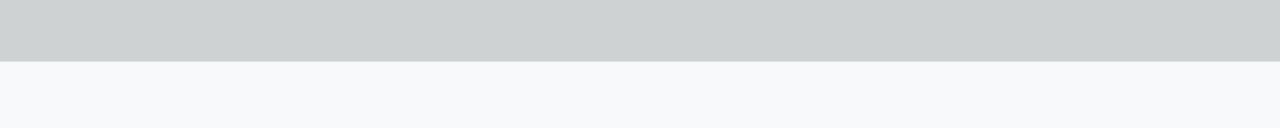
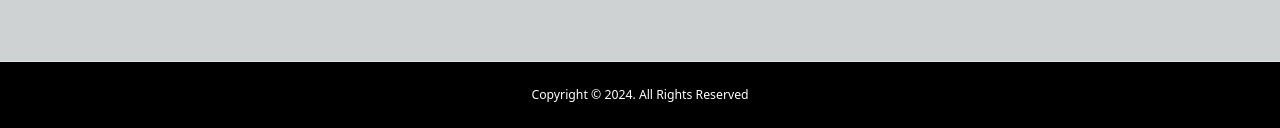
Before and after one commit to CharanNaga/Professional-Website, a plain HTML site: page index.html in a window 1280 px wide. Shown: the part 2331-2459 px from the top of the page. Before the commit the page ends 2393 px from the top, so only its background shows below. Drawn offline with nearby package versions, Linux system fonts and the light colour scheme; a web font is replaced by a local one.

Commit message:
Modified index.html to create copyright info

```diff
--- a/index.html
+++ b/index.html
@@ -580,6 +580,16 @@
     </footer>
     <!-- Main Footer -->
 
+    <!-- Copyright info -->
+    <div class="copy py-4 small" style="background-color: black;">
+        <div class="container">
+            <div class="row justify-content-center text-center text-white">
+                <p class="m-0 small">Copyright &copy; 2024. All Rights Reserved</p>
+            </div>
+        </div>
+    </div>
+    <!-- Copyright info -->
+
     <script src="https://cdn.jsdelivr.net/npm/bootstrap@5.2.3/dist/js/bootstrap.bundle.min.js"></script>
 </body>
 
```
